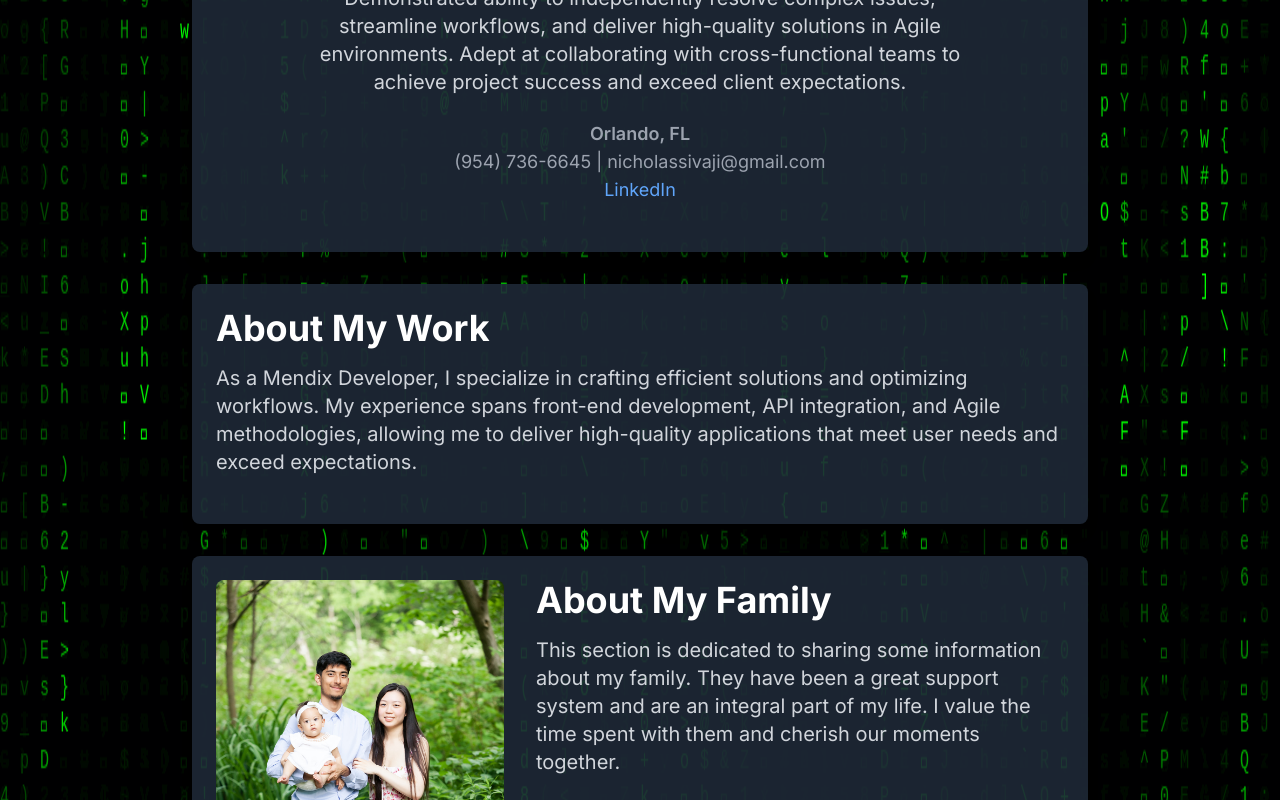
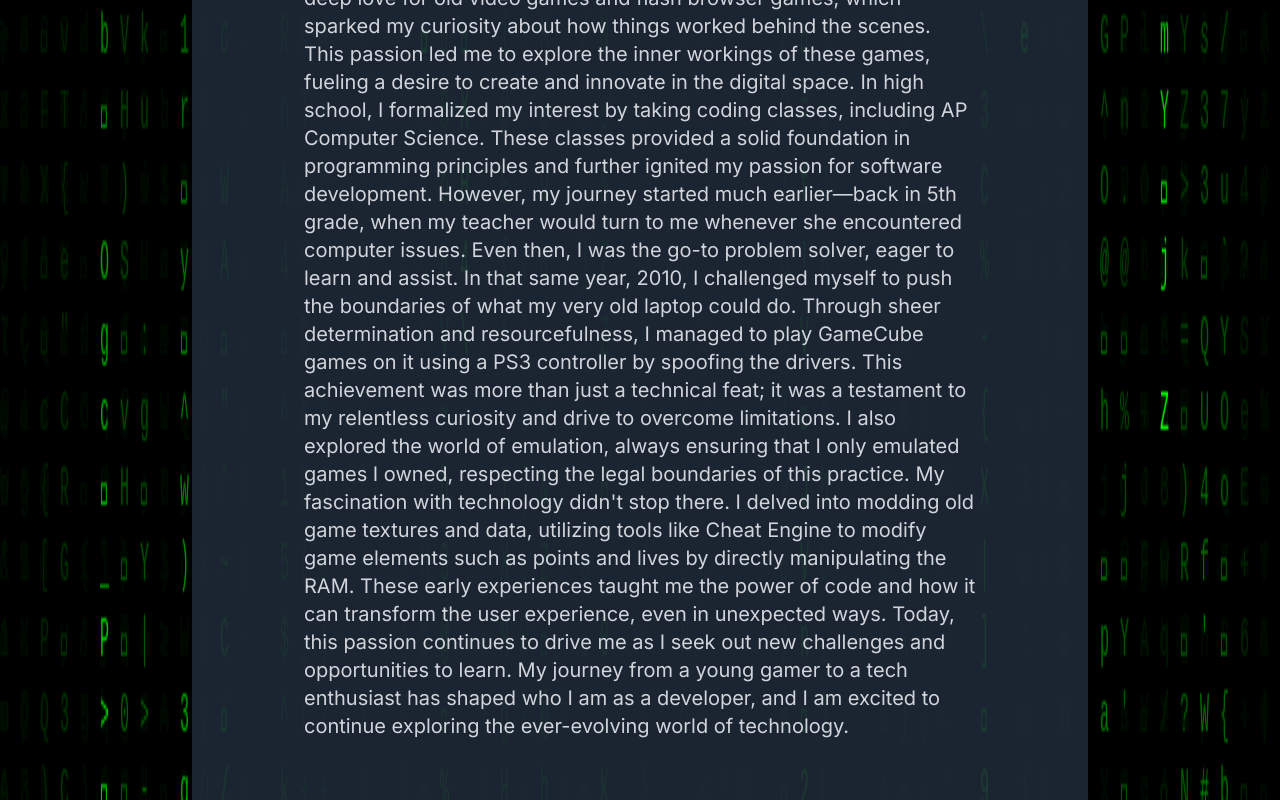
Before and after one commit to NickodingSMS/nicholas-sivaji-perez-portfolio, a Next.js app: page /about in a window 1280 px wide. Shown: the part 400-1200 px from the top of the page. Built offline with nearby package versions, Linux system fonts and the light colour scheme.

Commit message:
its done.
its finally done.

```diff
--- a/app/about/page.tsx
+++ b/app/about/page.tsx
@@ -20,30 +20,33 @@
                 className="rounded-full object-cover w-full h-full"
               />
             </div>
-            <p className="text-xl text-gray-300 mb-6 max-w-2xl text-center">
-              A highly skilled Mendix Developer with extensive experience in front-end development, data management, and system optimization. Demonstrated ability to independently resolve complex issues, streamline workflows, and deliver high-quality solutions in Agile environments. Adept at collaborating with cross-functional teams to achieve project success and exceed client expectations.
+            <p className="text-xl text-gray-300 mb-6 max-w-2xl ">
+            From a young age, I&apos;ve been captivated by technology and the limitless possibilities it offers. My journey into the world of coding began with a deep love for old video games and flash browser games, which sparked my curiosity about how things worked behind the scenes. This passion led me to explore the inner workings of these games, fueling a desire to create and innovate in the digital space.
+
+In high school, I formalized my interest by taking coding classes, including AP Computer Science. These classes provided a solid foundation in programming principles and further ignited my passion for software development. However, my journey started much earlier—back in 5th grade, when my teacher would turn to me whenever she encountered computer issues. Even then, I was the go-to problem solver, eager to learn and assist.
+
+In that same year, 2010, I challenged myself to push the boundaries of what my very old laptop could do. Through sheer determination and resourcefulness, I managed to play GameCube games on it using a PS3 controller by spoofing the drivers. This achievement was more than just a technical feat; it was a testament to my relentless curiosity and drive to overcome limitations. I also explored the world of emulation, always ensuring that I only emulated games I owned, respecting the legal boundaries of this practice.
+
+My fascination with technology didn&apos;t stop there. I delved into modding old game textures and data, utilizing tools like Cheat Engine to modify game elements such as points and lives by directly manipulating the RAM. These early experiences taught me the power of code and how it can transform the user experience, even in unexpected ways.
+
+Today, this passion continues to drive me as I seek out new challenges and opportunities to learn. My journey from a young gamer to a tech enthusiast has shaped who I am as a developer, and I am excited to continue exploring the ever-evolving world of technology.
             </p>
-            <div className="text-lg text-gray-400 text-center">
-              <p className="font-semibold">Orlando, FL</p>
-              <p>(954) 736-6645 | nicholassivaji@gmail.com</p>
-              <p>
-                <a
-                  href="https://www.linkedin.com/in/nicholassivaji"
-                  target="_blank"
-                  rel="noopener noreferrer"
-                  className="text-blue-400 hover:underline"
-                >
-                  LinkedIn
-                </a>
-              </p>
-            </div>
+
           </div>
         </section>
 
         <section className="bg-gray-800/90 p-6 rounded-lg shadow-lg mb-8 w-full max-w-4xl">
           <h2 className="text-4xl font-bold mb-4 text-white">About My Work</h2>
           <p className="text-xl text-gray-300 mb-6">
-            As a Mendix Developer, I specialize in crafting efficient solutions and optimizing workflows. My experience spans front-end development, API integration, and Agile methodologies, allowing me to deliver high-quality applications that meet user needs and exceed expectations.
+          After graduating from high school, I was eager to jumpstart my career in technology. My journey began when I secured an internship at a tech company called S4-Digital. During my time there, I was trained in HTML/CSS and enrolled in a bootcamp focused on low-code development, specifically using Mendix. This experience was pivotal in my growth as a developer, as it introduced me to key concepts like APIs, JavaScript, and jQuery.
+
+At a European company called S4-Digital, I gained hands-on experience working in an Agile Scrum environment. I learned the importance of documentation, version control using Git and Jira, and effective team coordination to develop in-house applications. I also had the opportunity to shadow some of the most experienced developers, who guided me in honing my skills as a front-end developer. Their mentorship was invaluable, helping me develop a strong foundation in front-end technologies.
+
+As my skills grew, I began seeking opportunities closer to home, ideally within the Eastern Standard Time zone, as working across different time zones was starting to impact my schedule. My dedication and expertise caught the attention of the company&apos;s president, who offered me a position as a Solutions Engineer/Architect. In this role, I was entrusted with the entire front-end development process, including SCSS files and layout designs. I also took on the responsibility of mentoring junior Mendix developers, helping them navigate and complete their tasks, especially those related to front-end development.
+
+During my time in this role, I became the go-to front-end developer, further advancing my skills in React, JavaScript, SCSS, and CSS. I was not only fixing bugs but also managing APIs for other developers who were less familiar with Mendix, a relatively new platform. This experience solidified my expertise in front-end development and deepened my understanding of how to build and maintain complex applications.
+
+Currently, I am exploring new opportunities as my previous role was contract-based, and my employer has encouraged me to seek full-time positions. This decision was driven by a slowdown in client acquisition, and my boss has been fully supportive of my job search. I am now looking for a full-time role where I can continue to apply my front-end development skills and contribute to innovative projects.
           </p>
         </section>
 
@@ -61,7 +64,13 @@
             <div>
               <h2 className="text-4xl font-bold mb-4 text-white">About My Family</h2>
               <p className="text-xl text-gray-300">
-                This section is dedicated to sharing some information about my family. They have been a great support system and are an integral part of my life. I value the time spent with them and cherish our moments together.
+              My passion for my work is deeply rooted in the love I have for my family. They are my inspiration and the reason I strive to excel in everything I do. My wife is a beautiful and loving person who supports me in all my endeavors. Her unwavering belief in me fuels my drive to succeed, and I am incredibly grateful for her presence in my life.
+
+Our daughter, a gentle and happy little baby, brings immense joy to our home. Her laughter and curiosity remind me daily of the importance of creating a secure and nurturing environment. With another baby on the way, my heart is filled with even more love and determination to provide for and protect my growing family.
+
+Remote work is essential to me because it allows me to work from the comfort of my home while being present for my wife and daughter. I prioritize my family above all else, and having the flexibility to be there for them whenever they need me is invaluable. My work is not just a career—it&apos;s a means to ensure that my loved ones have everything they need to thrive.
+
+I am deeply committed to providing for my family and creating a future where they feel safe, loved, and supported. Their happiness and well-being are my top priorities, and I approach my work with the same dedication and passion that I bring to caring for them.
               </p>
             </div>
           </div>
--- a/app/certifications/page.tsx
+++ b/app/certifications/page.tsx
@@ -47,9 +47,9 @@
   }, []);
 
   return (
-
-    <div className="relative z-10 flex flex-col items-center p-6 bg-gray-900 min-h-screen text-gray-300 mt-12">
-
+    <div className="relative min-h-screen bg-gray-900 overflow-hidden">
+      <MatrixRain />
+      <div className="relative z-10 flex flex-col items-center p-6 text-gray-300 mt-12">
       <h1 className="text-4xl font-bold mb-8 text-gray-100">Certifications</h1>
       <div className="grid grid-cols-1 gap-6 md:grid-cols-2 lg:grid-cols-3">
         {certifications.map(cert => (
@@ -86,7 +86,11 @@
                 <path strokeLinecap="round" strokeLinejoin="round" strokeWidth="2" d="M6 18L18 6M6 6l12 12"></path>
               </svg>
             </button>
-            <Image src={selectedCert.image} alt="Certificate" className="w-full h-auto mb-4 rounded-lg" />
+            <Image src={selectedCert.image}
+            alt="Certificate"
+            width={500}
+            height={500}
+            className="w-full h-auto mb-4 rounded-lg" />
             <a
               href={selectedCert.downloadLink}
               download
@@ -98,6 +102,7 @@
         </div>
       )}
     </div>
+    </div>
   );
 };
 
--- a/app/references/page.tsx
+++ b/app/references/page.tsx
@@ -4,30 +4,32 @@
 const references = [
   {
     id: 1,
-    name: 'Jane Doe',
-    position: 'Project Manager at Tech Innovations',
-    contact: 'jane.doe@techinnovations.com',
+    name: 'Benjamin Hladycz',
+    position: 'Director Solutions Architect',
+    contact: 'benjaminhladycz@gmail.com',
   },
   {
     id: 2,
-    name: 'John Smith',
-    position: 'Senior Developer at Code Solutions',
-    contact: 'john.smith@codesolutions.com',
+    name: 'Pavneet Ajmani',
+    position: 'Business Analyst and Configurations',
+    contact: 'pavneetajmani@gmail.com',
   },
   {
     id: 3,
-    name: 'Emily Johnson',
-    position: 'HR Specialist at FutureTech',
-    contact: 'emily.johnson@futuretech.com',
+    name: 'Gerrardo Barrera',
+    position: 'Senior Software Developer',
+    contact: 'gerardobarrera714@gmail.com',
   },
 ];
 
 const References = () => {
   return (
+    <div className="relative min-h-screen bg-gray-900 overflow-hidden">
+    <MatrixRain />
+    <div className="relative z-10 flex flex-col items-center p-6 text-gray-800 mt-12">
 
-    <div className="flex flex-col items-center p-6 bg-gray-600 min-h-screen">
-      <MatrixRain />
-      <h1 className="text-3xl font-bold mb-6">References</h1>
+
+      <h1 className="text-3xl font-bold mb-6 text-white">References</h1>
       <div className="w-full max-w-2xl">
         <div className="bg-white p-6 rounded-lg shadow-md mb-6">
           <h2 className="text-xl font-semibold mb-4">References List</h2>
@@ -49,6 +51,7 @@
         </div>
       </div>
     </div>
+    </div>
   );
 };
 
```
